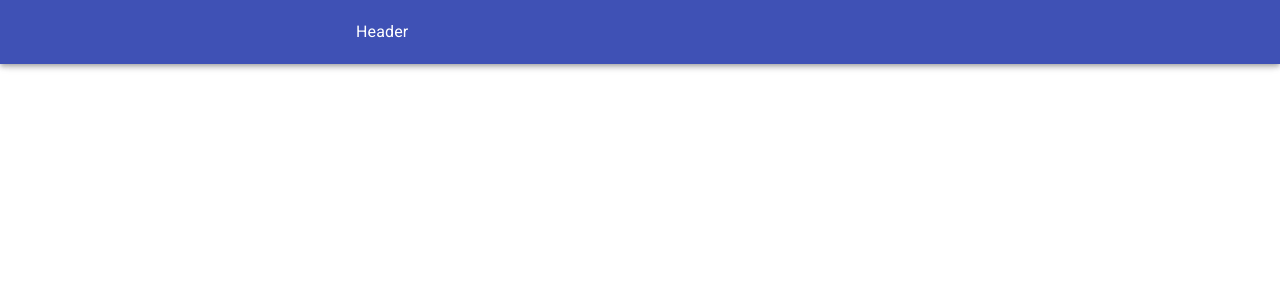
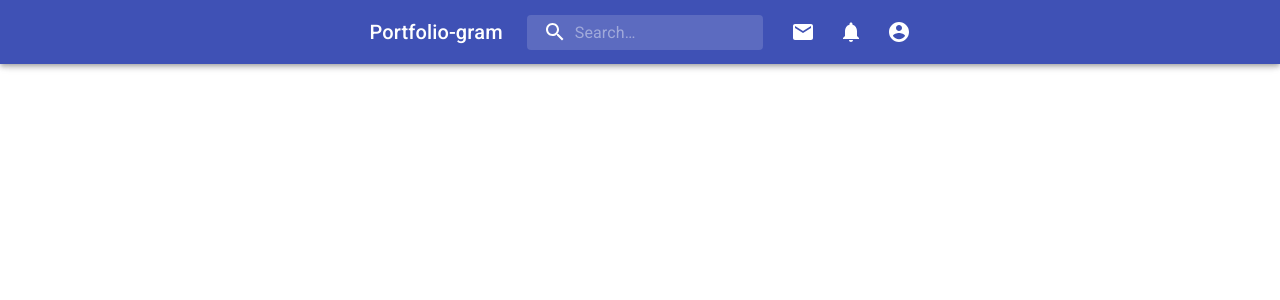
Before and after one commit to E-Huynh/portfolio-gram, a React (Create React App) app: page / in a window 1280 px wide. Shown: the top 300 px of the page. Built offline with nearby package versions, Linux system fonts and the light colour scheme.

Commit message:
NavBar complete

```diff
--- a/package.json
+++ b/package.json
@@ -4,6 +4,7 @@
   "private": true,
   "dependencies": {
     "@material-ui/core": "^4.9.10",
+    "@material-ui/icons": "^4.9.1",
     "@testing-library/jest-dom": "^4.2.4",
     "@testing-library/react": "^9.5.0",
     "@testing-library/user-event": "^7.2.1",
--- a/src/App.js
+++ b/src/App.js
@@ -1,10 +1,12 @@
 import React from 'react';
-import AppBar from './components/appbar';
+import Test from './components/test';
 
 
 function App() {
   return (
-    <AppBar/>
+    <div>
+      <Test/>
+    </div>
   );
 }
 
--- a/src/components/appbar.js
+++ b/src/components/appbar.js
@@ -1,18 +1,114 @@
 import React from 'react';
-import { AppBar, Toolbar, Typography, Container } from '@material-ui/core';
+import { fade, makeStyles } from '@material-ui/core/styles';
+import { AppBar, Toolbar, Typography, Container, InputBase, IconButton } from '@material-ui/core';
+import MailIcon from '@material-ui/icons/Mail';
 
-export default function appbar() {
+const useStyles = makeStyles((theme) => ({
+    grow: {
+      flexGrow: 1,
+    },
+    menuButton: {
+      marginRight: theme.spacing(2),
+    },
+    title: {
+      display: 'none',
+      [theme.breakpoints.up('sm')]: {
+        display: 'block',
+      },
+    },
+    search: {
+      position: 'relative',
+      borderRadius: theme.shape.borderRadius,
+      backgroundColor: fade(theme.palette.common.white, 0.15),
+      '&:hover': {
+        backgroundColor: fade(theme.palette.common.white, 0.25),
+      },
+      marginRight: theme.spacing(2),
+      marginLeft: 0,
+      width: '100%',
+      [theme.breakpoints.up('sm')]: {
+        marginLeft: theme.spacing(3),
+        width: 'auto',
+      },
+    },
+    searchIcon: {
+      padding: theme.spacing(0, 2),
+      height: '100%',
+      position: 'absolute',
+      pointerEvents: 'none',
+      display: 'flex',
+      alignItems: 'center',
+      justifyContent: 'center',
+    },
+    inputRoot: {
+      color: 'inherit',
+    },
+    inputInput: {
+      padding: theme.spacing(1, 1, 1, 0),
+      // vertical padding + font size from searchIcon
+      paddingLeft: `calc(1em + ${theme.spacing(4)}px)`,
+      transition: theme.transitions.create('width'),
+      width: '100%',
+      [theme.breakpoints.up('md')]: {
+        width: '20ch',
+      },
+    },
+    sectionDesktop: {
+      display: 'none',
+      [theme.breakpoints.up('md')]: {
+        display: 'flex',
+      },
+    },
+    sectionMobile: {
+      display: 'flex',
+      [theme.breakpoints.up('md')]: {
+        display: 'none',
+      },
+    },
+  }));
+
+function NavBar() {
+    const classes = useStyles()
     return (
-        <div>
+        <div className={classes.grow}>
             <AppBar>
                 <Toolbar>
-                    <Container style={{maxWidth: '50%'}}>
+                    <Container style={{ maxWidth: '50%' }}>
                         <Typography>
                             Header
                         </Typography>
+                        <div className={classes.search}>
+                        <InputBase
+                            placeholder="Search"
+                            classes={{
+                                root: classes.inputRoot,
+                                input: classes.inputInput,
+                              }}
+                        />
+                        </div>
+                        <div className={classes.grow} />
+                        <div className={classes.sectionDesktop}>
+                            <IconButton>
+                                <MailIcon/>
+                            </IconButton>
+                            <IconButton>
+                                <MailIcon/>
+                            </IconButton>
+                            <IconButton>
+                                <MailIcon/>
+                            </IconButton>
+                            <IconButton>
+                                <MailIcon/>
+                            </IconButton>
+                            <IconButton>
+                                Avatar
+                            </IconButton>
+                        </div>
                     </Container>
                 </Toolbar>
             </AppBar>
         </div>
     )
 }
+
+export default NavBar;
--- /dev/null
+++ b/src/components/test.js
@@ -0,0 +1,191 @@
+import React from 'react';
+import { fade, makeStyles } from '@material-ui/core/styles';
+import { AppBar, Toolbar, IconButton, Typography, InputBase, MenuItem, Menu} from '@material-ui/core'
+import SearchIcon from '@material-ui/icons/Search';
+import AccountCircle from '@material-ui/icons/AccountCircle';
+import MailIcon from '@material-ui/icons/Mail';
+import NotificationsIcon from '@material-ui/icons/Notifications';
+import MoreIcon from '@material-ui/icons/MoreVert';
+
+
+const useStyles = makeStyles((theme) => ({
+    box: {
+        maxWidth: '50%'
+    },
+    foo: {
+        display: 'flex',
+        alignItems: 'center',
+        justifyContent: 'center'
+    },
+    grow: {
+        flexGrow: 1,
+    },
+    menuButton: {
+        marginRight: theme.spacing(2),
+    },
+    title: {
+        display: 'none',
+        [theme.breakpoints.up('sm')]: {
+            display: 'block',
+        },
+    },
+    search: {
+        position: 'relative',
+        borderRadius: theme.shape.borderRadius,
+        backgroundColor: fade(theme.palette.common.white, 0.15),
+        '&:hover': {
+            backgroundColor: fade(theme.palette.common.white, 0.25),
+        },
+        marginRight: theme.spacing(2),
+        marginLeft: 0,
+        width: '100%',
+        [theme.breakpoints.up('sm')]: {
+            marginLeft: theme.spacing(3),
+            width: 'auto',
+        },
+    },
+    searchIcon: {
+        padding: theme.spacing(0, 2),
+        height: '100%',
+        position: 'absolute',
+        pointerEvents: 'none',
+        display: 'flex',
+        alignItems: 'center',
+        justifyContent: 'center',
+    },
+    inputRoot: {
+        color: 'inherit',
+    },
+    inputInput: {
+        padding: theme.spacing(1, 1, 1, 0),
+        // vertical padding + font size from searchIcon
+        paddingLeft: `calc(1em + ${theme.spacing(4)}px)`,
+        transition: theme.transitions.create('width'),
+        width: '100%',
+        [theme.breakpoints.up('md')]: {
+            width: '20ch',
+        },
+    },
+    sectionDesktop: {
+        display: 'none',
+        [theme.breakpoints.up('md')]: {
+            display: 'flex',
+        },
+    },
+    sectionMobile: {
+        display: 'flex',
+        [theme.breakpoints.up('md')]: {
+            display: 'none',
+        },
+    },
+}));
+
+export default function Test() {
+    const classes = useStyles();
+    const [mobileMoreAnchorEl, setMobileMoreAnchorEl] = React.useState(null);
+
+    const isMobileMenuOpen = Boolean(mobileMoreAnchorEl);
+
+    const handleMobileMenuClose = () => {
+        setMobileMoreAnchorEl(null);
+    };
+
+    const handleMobileMenuOpen = (event) => {
+        setMobileMoreAnchorEl(event.currentTarget);
+    };
+
+    const menuId = 'primary-search-account-menu';
+
+    const mobileMenuId = 'primary-search-account-menu-mobile';
+    const renderMobileMenu = (
+        <Menu
+            anchorEl={mobileMoreAnchorEl}
+            anchorOrigin={{ vertical: 'top', horizontal: 'right' }}
+            id={mobileMenuId}
+            keepMounted
+            transformOrigin={{ vertical: 'top', horizontal: 'right' }}
+            open={isMobileMenuOpen}
+            onClose={handleMobileMenuClose}
+        >
+            <MenuItem>
+                <IconButton aria-label="show 4 new mails" color="inherit">
+                    <MailIcon />
+                </IconButton>
+                <p>Messages</p>
+            </MenuItem>
+            <MenuItem>
+                <IconButton aria-label="show 11 new notifications" color="inherit">
+                    <NotificationsIcon />
+                </IconButton>
+                <p>Notifications</p>
+            </MenuItem>
+            <MenuItem >
+                <IconButton
+                    aria-label="account of current user"
+                    aria-controls="primary-search-account-menu"
+                    aria-haspopup="true"
+                    color="inherit"
+                >
+                    <AccountCircle />
+                </IconButton>
+                <p>Profile</p>
+            </MenuItem>
+        </Menu>
+    );
+
+    return (
+            <div className={classes.grow}>
+                <AppBar className={classes.foo}>
+                    <Toolbar className={classes.box}>
+                        <Typography className={classes.title} variant="h6" noWrap>
+                            Portfolio-gram
+                        </Typography>
+                        <div className={classes.search}>
+                            <div className={classes.searchIcon}>
+                                <SearchIcon />
+                            </div>
+                            <InputBase
+                                placeholder="Search…"
+                                classes={{
+                                    root: classes.inputRoot,
+                                    input: classes.inputInput,
+                                }}
+                                inputProps={{ 'aria-label': 'search' }}
+                            />
+                        </div>
+                        <div className={classes.grow} />
+                        <div className={classes.sectionDesktop}>
+                            <IconButton aria-label="show 4 new mails" color="inherit">
+                                <MailIcon />
+                            </IconButton>
+                            <IconButton aria-label="show 17 new notifications" color="inherit">
+                                <NotificationsIcon />
+                            </IconButton>
+                            <IconButton
+                                edge="end"
+                                aria-label="account of current user"
+                                aria-controls={menuId}
+                                aria-haspopup="true"
+
+                                color="inherit"
+                            >
+                                <AccountCircle />
+                            </IconButton>
+                        </div>
+                        <div className={classes.sectionMobile}>
+                            <IconButton
+                                aria-label="show more"
+                                aria-controls={mobileMenuId}
+                                aria-haspopup="true"
+                                onClick={handleMobileMenuOpen}
+                                color="inherit"
+                            >
+                                <MoreIcon />
+                            </IconButton>
+                        </div>
+                    </Toolbar>
+                </AppBar>
+                {renderMobileMenu}
+            </div>
+    );
+}
```
Also changed, not shown: 1 other file (tests, documents, lock files or other folders).
